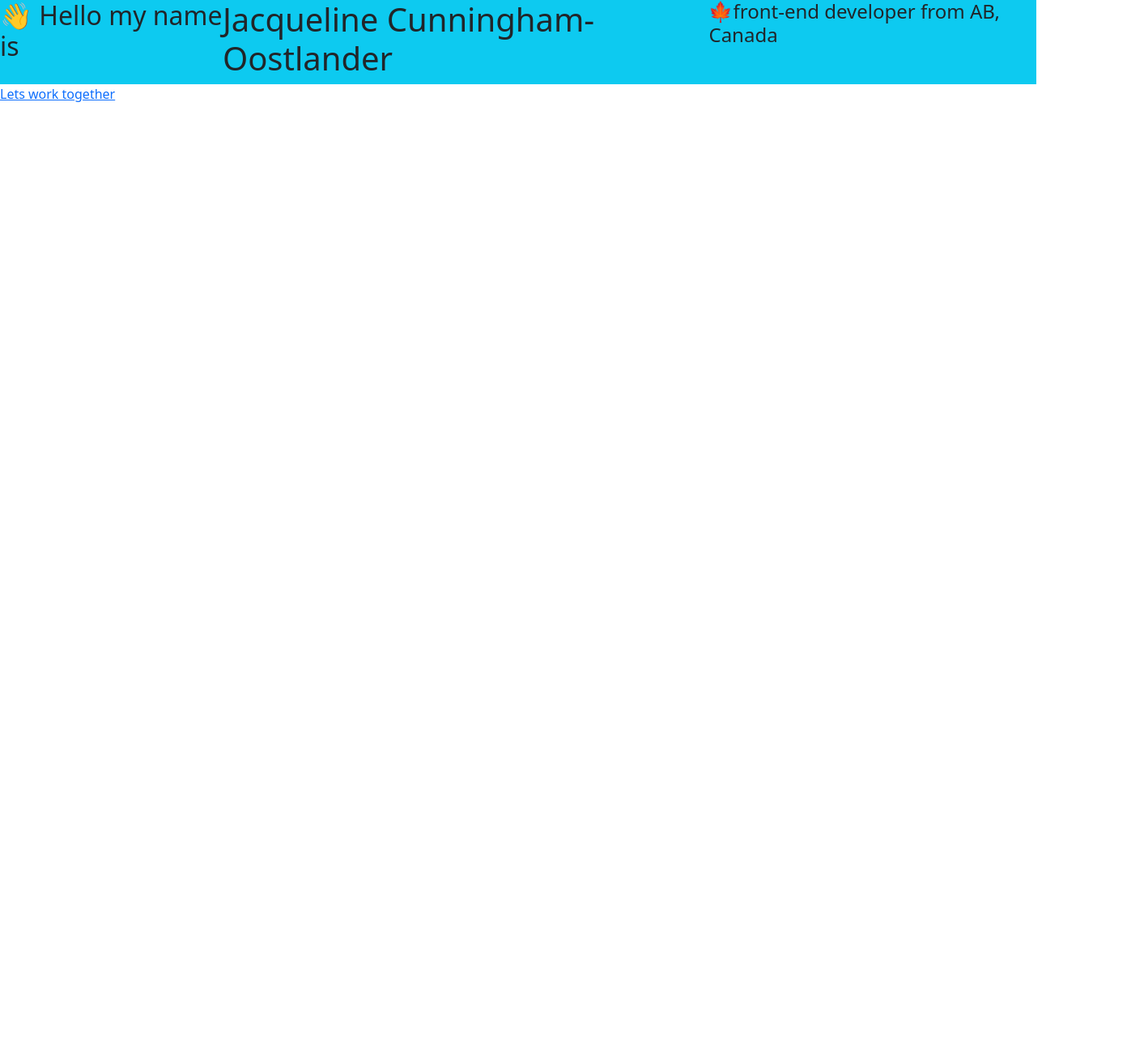
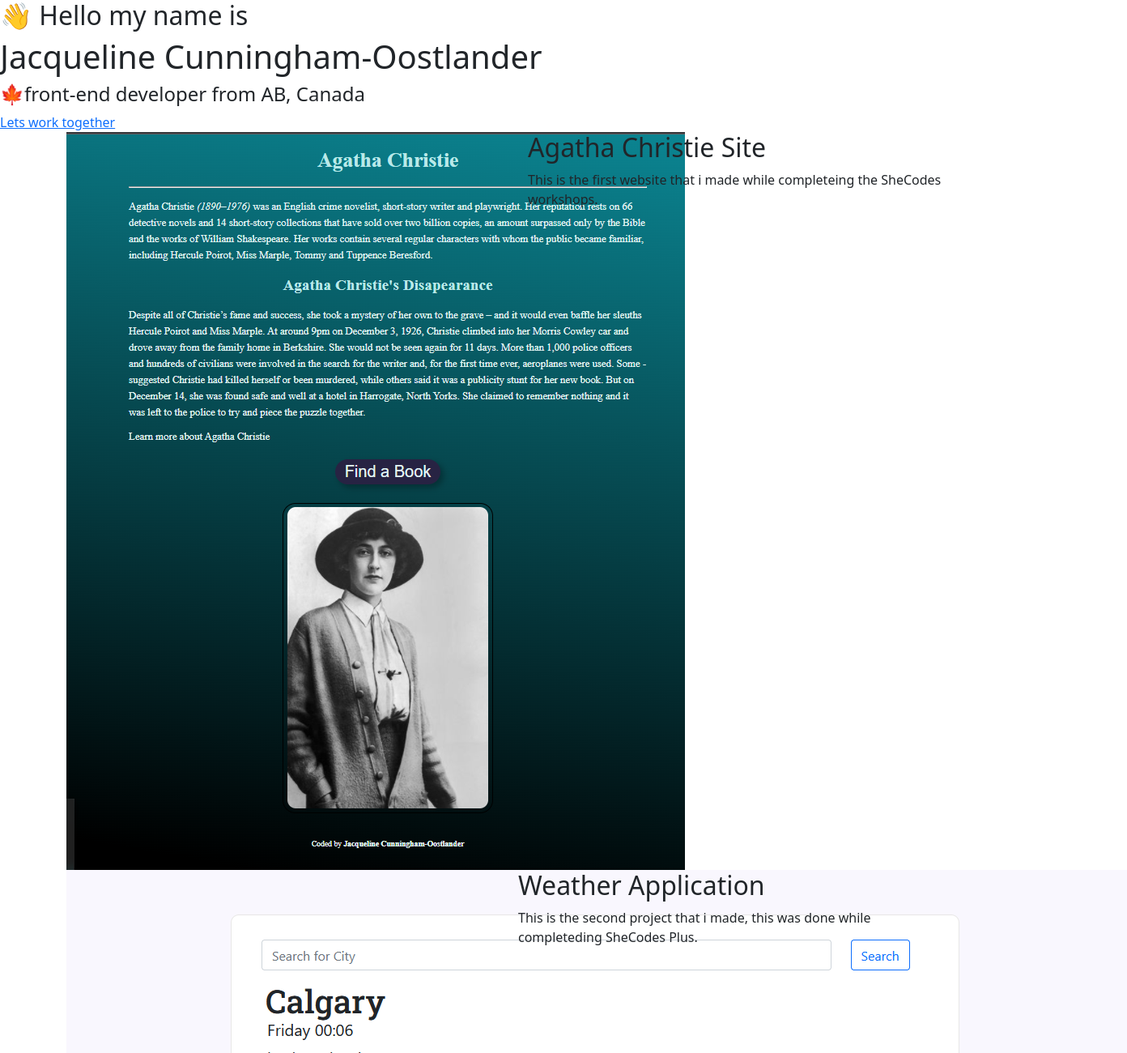
Before and after one commit to Jacqueline-Hunik/responsive-course-project, a plain HTML site: page index.html in a window 1280 px wide. Shown: the top 1300 px of the page at 81% size, 1392 px wide, since content can reach past the window. Before the commit the page ends 800 px from the top, so only its background shows below. Drawn offline with nearby package versions, Linux system fonts and the light colour scheme; a web font is replaced by a local one.

Commit message:
Added content for homepage

```diff
--- a/index.html
+++ b/index.html
@@ -29,14 +29,40 @@
     <title>Document</title>
   </head>
   <body>
-    <div class="d-flex bg-info">
+    <div>
       <h2>👋 Hello my name is</h2>
       <h1>Jacqueline Cunningham-Oostlander</h1>
       <h4>🍁front-end developer from AB, Canada</h4>
     </div>
     <a href="#">Lets work together</a>
     <div class="container">
-      <div class="row"></div>
+      <div class="row">
+        <div class="col-6">
+          <img
+            src="/images/Agatha-Christie-site.png"
+            alt="Agatha Christie website"
+          />
+        </div>
+        <div class="col-6">
+          <h2>Agatha Christie Site</h2>
+          <p>
+            This is the first website that i made while completeing the SheCodes
+            workshops.
+          </p>
+        </div>
+        <div class="row">
+          <div class="col-6">
+            <img src="/images/weather-app.png" alt="Weather app project" />
+          </div>
+          <div class="col-6">
+            <h2>Weather Application</h2>
+            <p>
+              This is the second project that i made, this was done while
+              completeding SheCodes Plus.
+            </p>
+          </div>
+        </div>
+      </div>
     </div>
   </body>
 </html>
```
